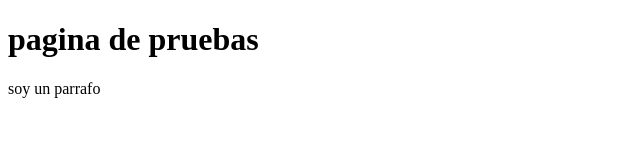
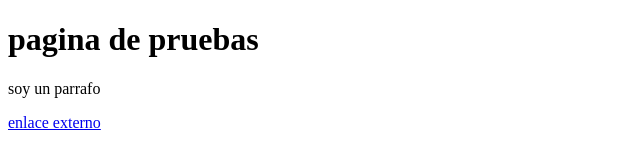
Before and after one commit to eduardomendozavillar/eduardomendozavillar.github.io, a plain HTML site: page index.html in a window 1280 px wide. Shown: the whole page, without its empty margins (0-640 px from the left). Drawn offline with Linux system fonts and the light colour scheme.

Commit message:
ya estoy cansado de hacer este codigo

```diff
--- a/index.html
+++ b/index.html
@@ -9,5 +9,8 @@
 <body>
     <h1>pagina de pruebas</h1>
     <p>soy un parrafo</p>
+
+    <a href="#">enlace externo</a>
+
 </body>
 </html>
```
